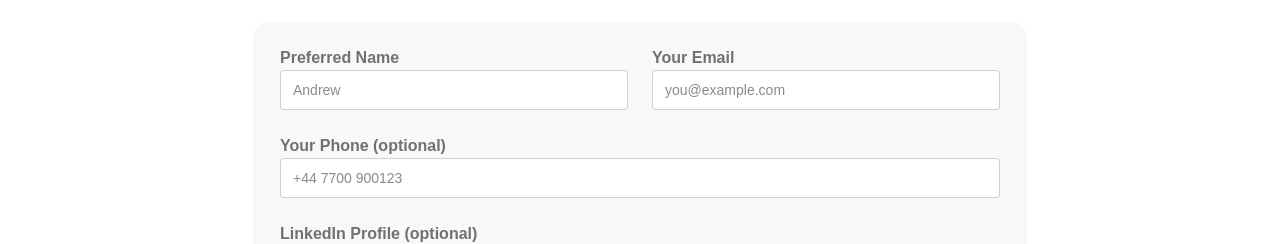
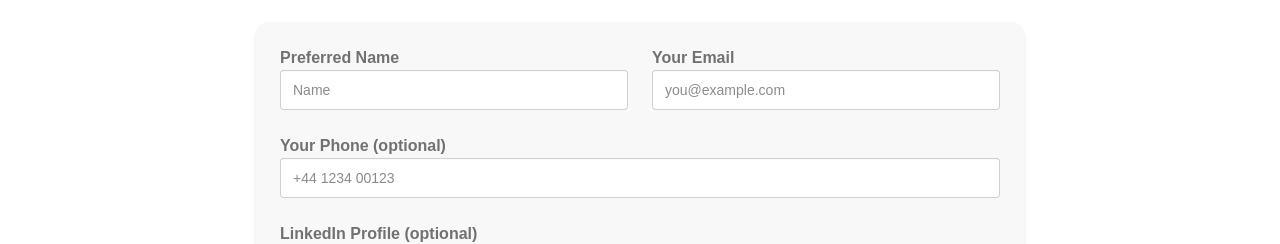
Before and after one commit to aejmcclelland/portfolio, a Next.js app: page /contact in a window 1280 px wide. Shown: the part 174-418 px from the top of the page. Built offline with nearby package versions, Linux system fonts and the light colour scheme; no server answers.

Commit message:
tweaked palceholder tet on cocntact ContactForm

```diff
--- a/src/components/ContactForm.tsx
+++ b/src/components/ContactForm.tsx
@@ -56,7 +56,7 @@ export default function ContactForm() {
               <label className="label justify-start">
                 <span className="label-text font-semibold">Preferred Name</span>
               </label>
-              <input type="text" name="name" placeholder="Andrew" className="input input-bordered w-full" />
+              <input type="text" name="name" placeholder="Name" className="input input-bordered w-full" />
             </div>
 
             <div className="form-control w-full">
@@ -71,7 +71,7 @@ export default function ContactForm() {
             <label className="label justify-start">
               <span className="label-text font-semibold">Your Phone (optional)</span>
             </label>
-            <input type="tel" name="phone" placeholder="+44 7700 900123" className="input input-bordered w-full" />
+            <input type="tel" name="phone" placeholder="+44 1234 00123" className="input input-bordered w-full" />
           </div>
 
           <div className="form-control w-full">
```
